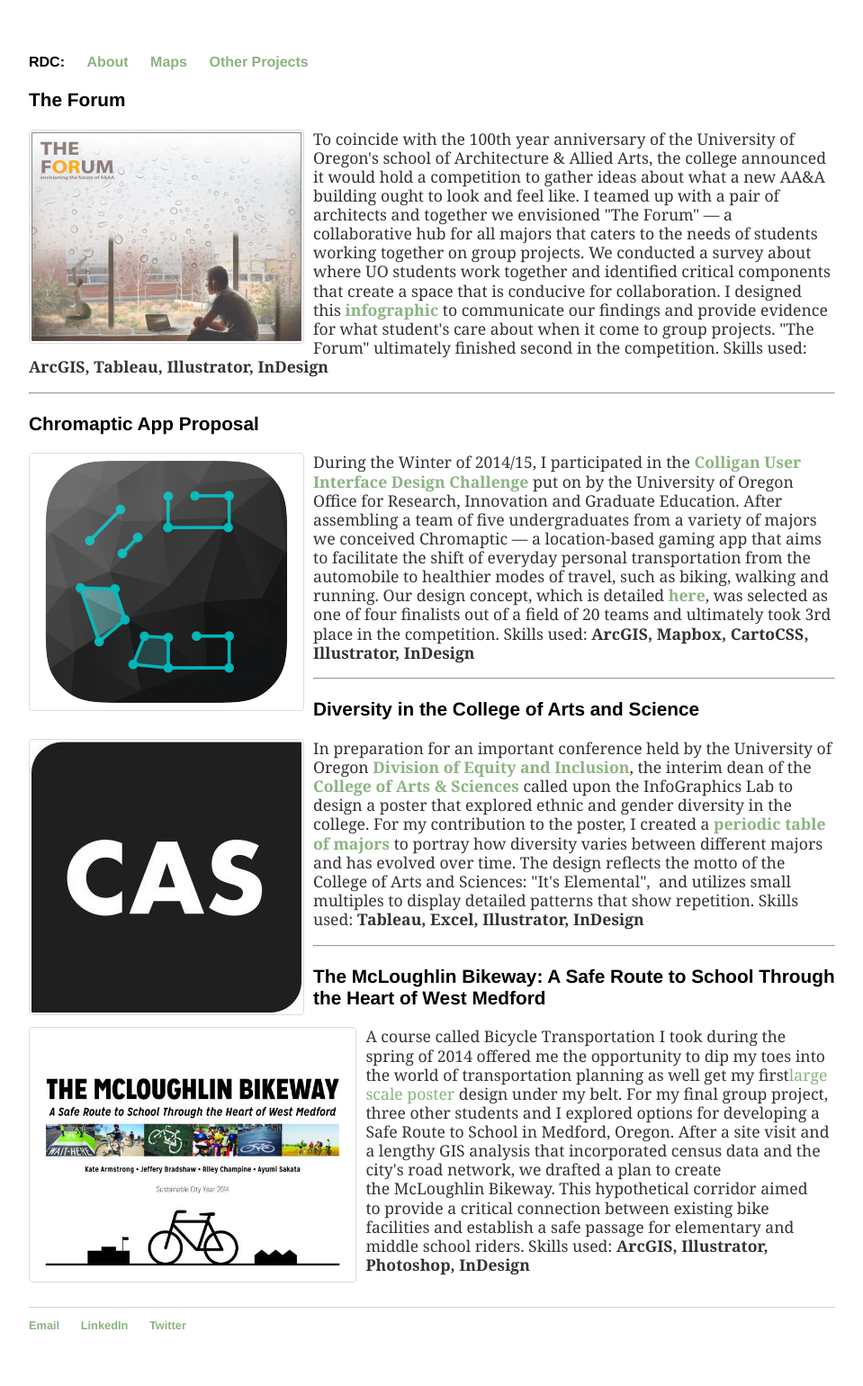
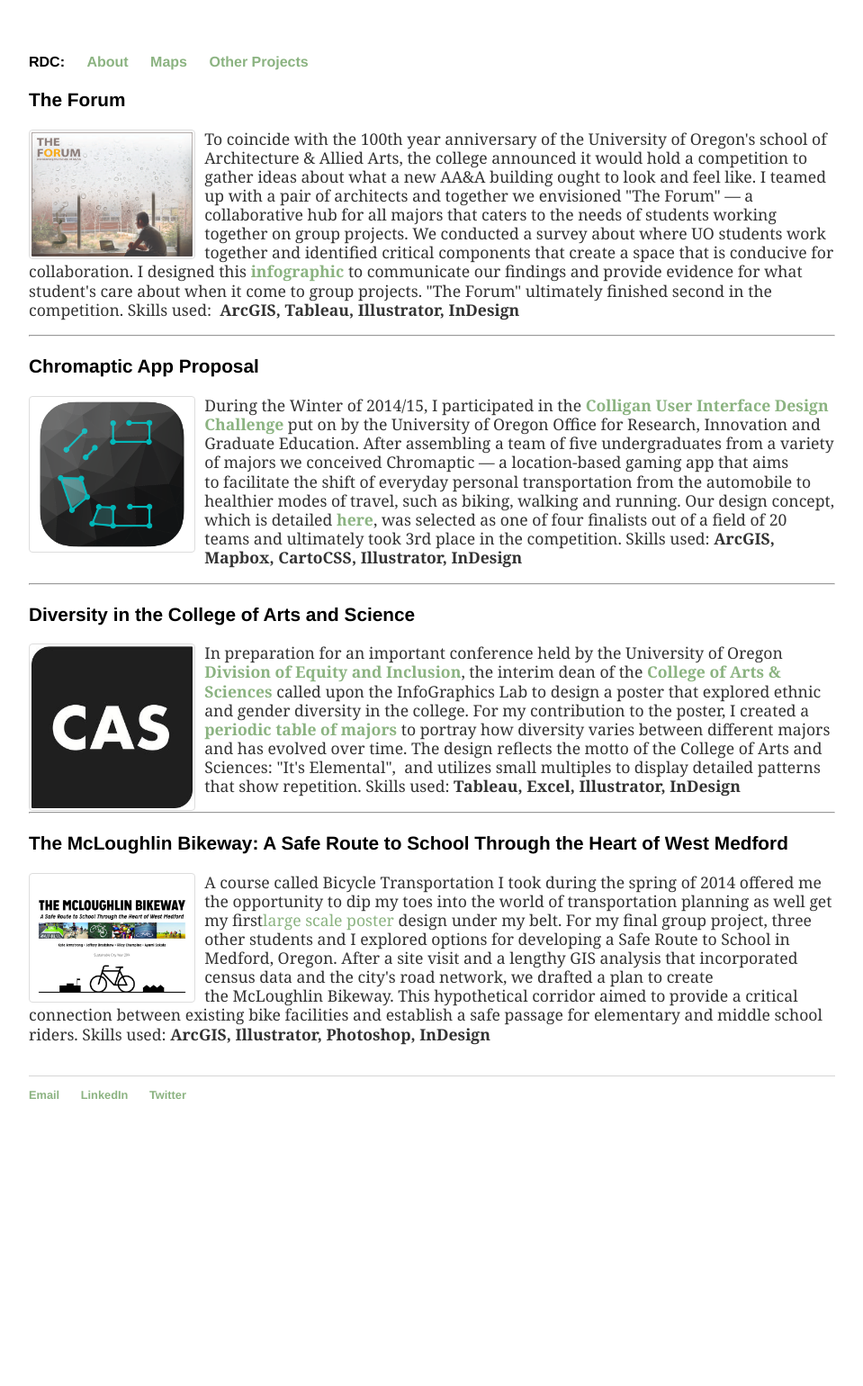
Before and after one commit to rileydchampine/rileydchampine.github.io, a Jekyll site: the page built from otherprojects.html, in a window 1280 px wide. Shown: the whole page at 90% size, without its empty margins (160-1119 px from the left). Built offline with Jekyll 4.4.1, drawn with Linux system fonts in a browser that asks for light colours; after the commit the page ends 1284 px from its top, so only the background shows below that.

Commit message:
Update main.css

```diff
--- a/css/main.css
+++ b/css/main.css
@@ -58,7 +58,7 @@ ul.posts li {
 }
 
 img {
-    max-width: 40%;
+    max-width: 20%;
     height: auto;
     border: 1px solid #ddd;
     border-radius: 4px;
```
